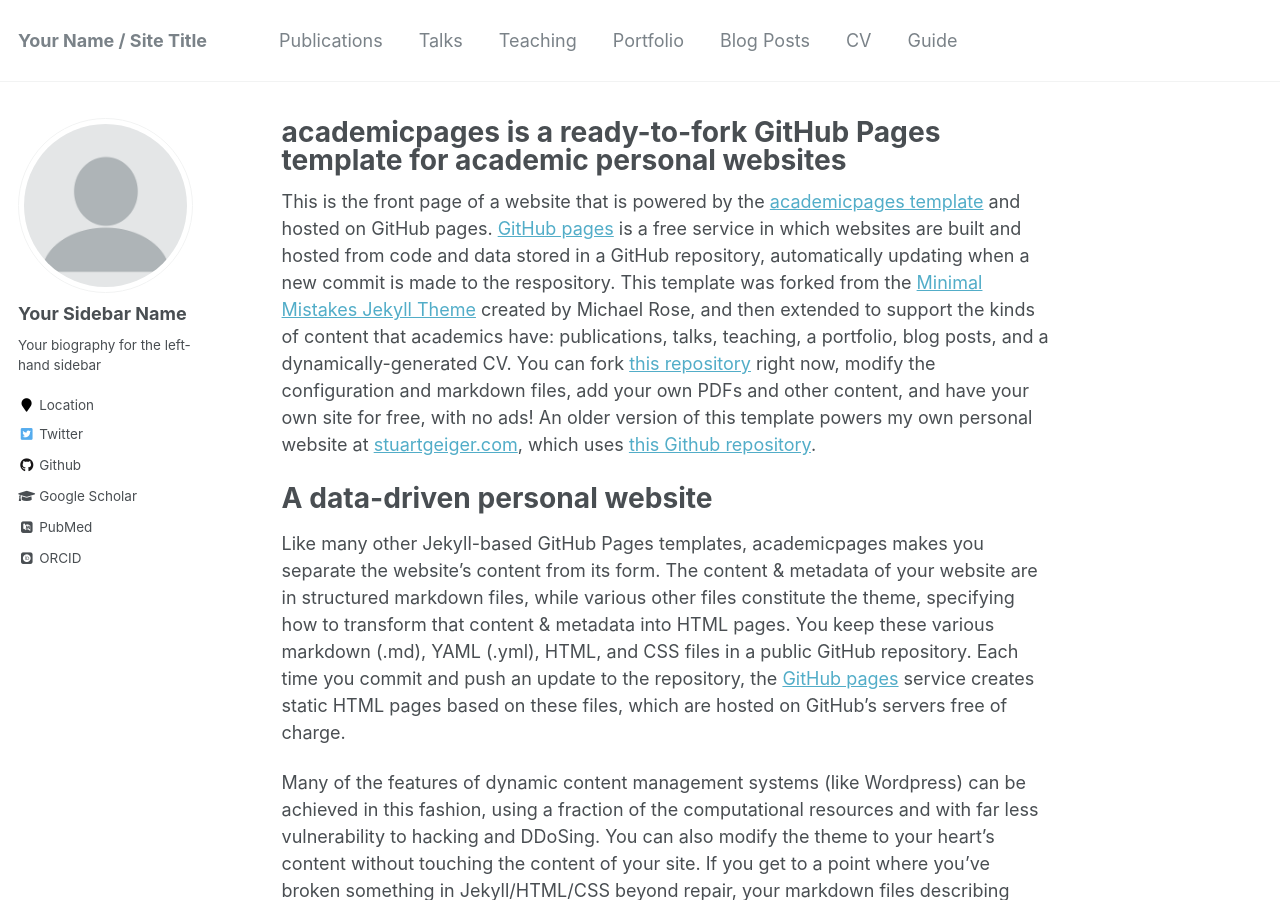
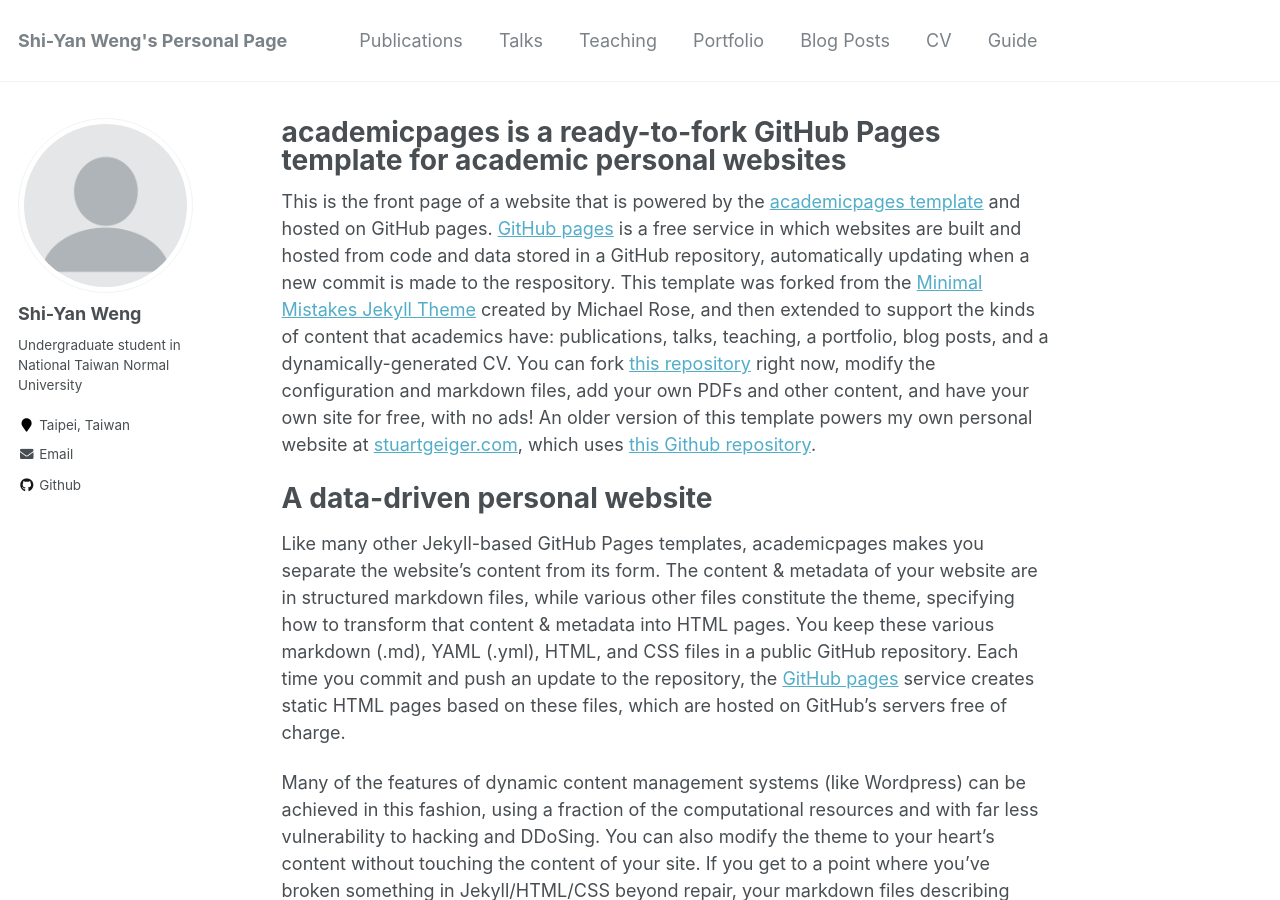
Before and after one commit to eddiewng/eddiewng.github.io, a Jekyll site: the page built from _pages/about.md, in a window 1280 px wide and 900 px high. Built offline with Jekyll 4.4.1, drawn with Linux system fonts in a browser that asks for light colours; some web fonts are replaced; some of the changed text lies outside the part shown.

Commit message:
personal info

```diff
--- a/_config.yml
+++ b/_config.yml
@@ -7,13 +7,13 @@
 
 # Site Settings
 locale                   : "en-US"
-title                    : "Your Name / Site Title"
+title                    : "Shi-Yan Weng's Personal Page"
 title_separator          : "-"
-name                     : &name "Your Name"
-description              : &description "personal description"
-url                      : https://academicpages.github.io # the base hostname & protocol for your site e.g. "https://mmistakes.github.io"
+name                     : &name "Shi-Yan Weng"
+description              : &description "Shi-Yan Weng's Personal Page"
+url                      : https://eddiewng.github.io # the base hostname & protocol for your site e.g. "https://mmistakes.github.io"
 baseurl                  : "" # the subpath of your site, e.g. "/blog"
-repository               : "academicpages/academicpages.github.io"
+repository               : "eddiewng/eddiewng.github.io"
 teaser                   :  # filename of teaser fallback teaser image placed in /images/, .e.g. "500x300.png"
 breadcrumbs              : false # true, false (default)
 words_per_minute         : 160
@@ -80,14 +80,14 @@ analytics:
 
 # Site Author
 author:
-  name             : "Your Sidebar Name"
+  name             : "Shi-Yan Weng"
   avatar           : "profile.png"
-  bio              : "Your biography for the left-hand sidebar"
-  location         : "Location"
+  bio              : "Undergraduate student in National Taiwan Normal University"
+  location         : "Taipei, Taiwan"
   employer         :
-  pubmed           : "https://www.ncbi.nlm.nih.gov/pubmed/?term=john+snow"
-  googlescholar    : "http://yourfullgooglescholarurl.com"
-  email            :
+  pubmed           :
+  googlescholar    :
+  email            : "eddiewangeddie@gmail.com"
   researchgate     :  # example: "https://www.researchgate.net/profile/yourprofile"
   uri              :
   bitbucket        :
@@ -96,20 +96,20 @@ author:
   flickr           :
   facebook         :
   foursquare       :
-  github           : "academicpages"
+  github           : "eddiewng"
   google_plus      :
   keybase          :
   instagram        :
   impactstory      : #"https://profiles.impactstory.org/u/xxxx-xxxx-xxxx-xxxx"
   lastfm           :
   linkedin         :
-  orcid            : "http://orcid.org/yourorcidurl"
+  orcid            :
   pinterest        :
   soundcloud       :
   stackoverflow    : # http://stackoverflow.com/users/123456/username
   steam            :
   tumblr           :
-  twitter          : "replacethistwitterhandle"
+  twitter          :
   vine             :
   weibo            :
   xing             :
```
Also changed, not shown: 1 other file.
